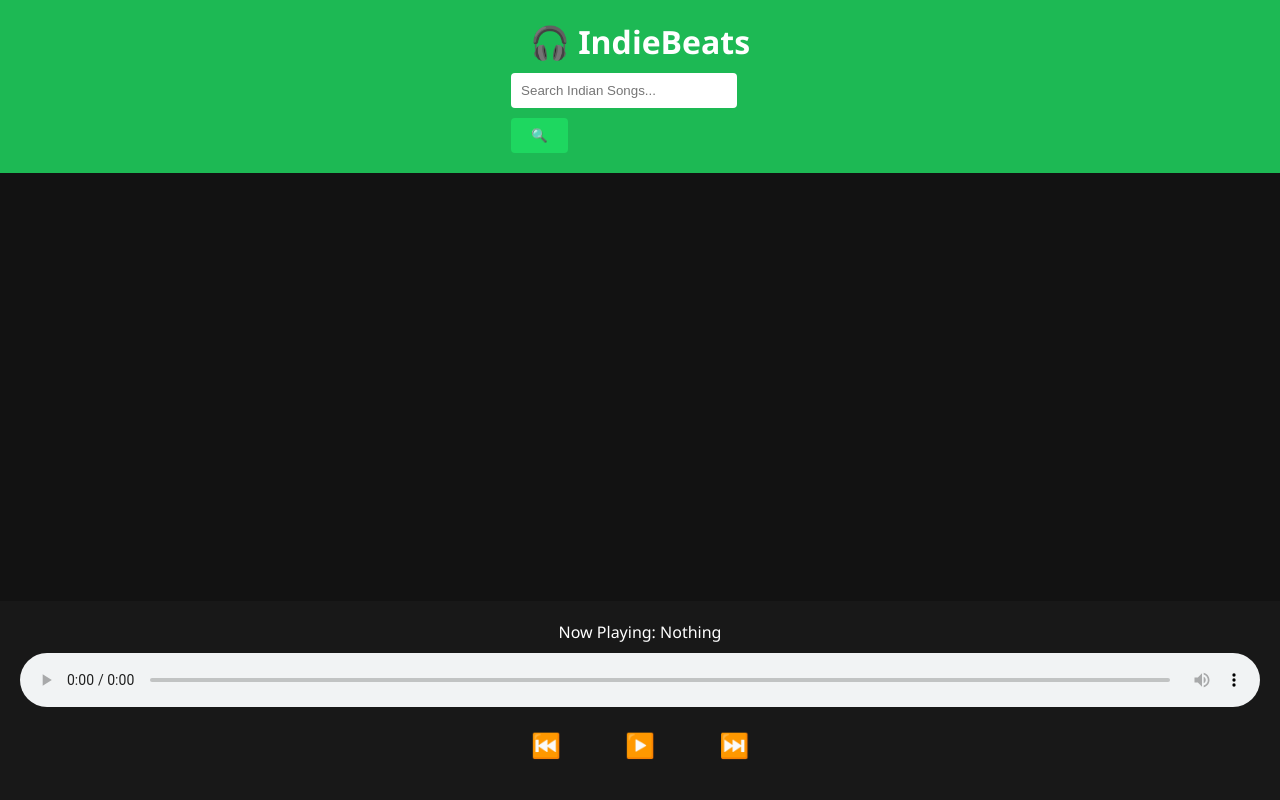
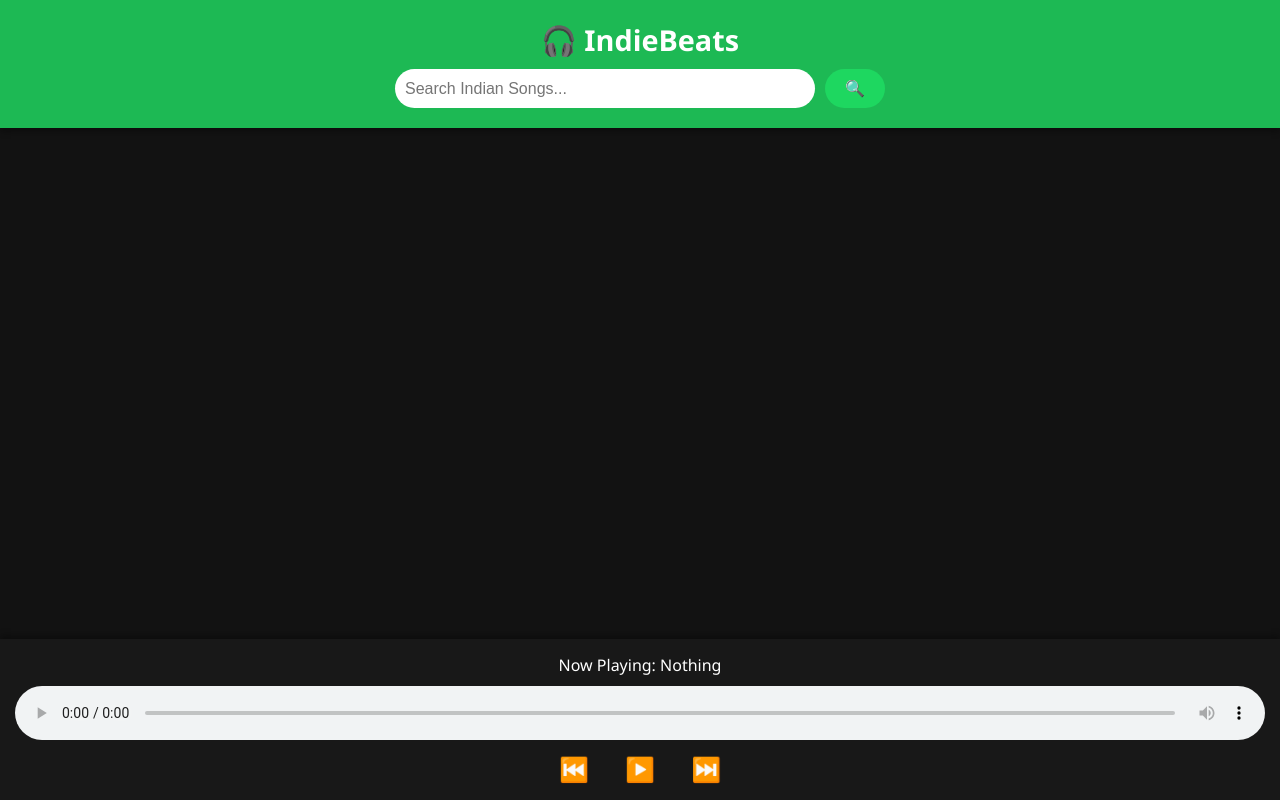
Before and after one commit to Suraj-coder-ui/indiebeats-audio, a plain HTML site: page index.html in a window 1280 px wide. Drawn offline with Linux system fonts and the light colour scheme.

Commit message:
Update style.css

```diff
--- a/style.css
+++ b/style.css
@@ -1,81 +1,114 @@
 body {
   margin: 0;
   font-family: 'Segoe UI', sans-serif;
-  background: #121212;
-  color: white;
+  background-color: #121212;
+  color: #fff;
   display: flex;
   flex-direction: column;
-  min-height: 100vh;
+  height: 100vh;
 }
 
-header {
+.app-header {
+  background-color: #1db954;
   padding: 20px;
-  background: #1db954;
-  display: flex;
-  flex-direction: column;
-  align-items: center;
+  text-align: center;
+  box-shadow: 0 4px 6px rgba(0, 0, 0, 0.3);
 }
 
-header h1 {
-  margin: 0 0 10px 0;
+.app-header h1 {
+  margin: 0;
+  font-size: 1.8rem;
 }
 
-input[type="text"] {
-  padding: 10px;
-  width: 80%;
-  max-width: 400px;
-  border: none;
-  border-radius: 4px;
+.search-bar {
+  margin-top: 10px;
+  display: flex;
+  justify-content: center;
 }
 
-button {
-  margin-top: 10px;
-  padding: 10px 20px;
-  background: #1ed760;
-  color: white;
+.search-bar input[type="text"] {
+  padding: 10px;
+  width: 60%;
+  max-width: 400px;
+  border-radius: 30px;
   border: none;
-  border-radius: 4px;
-  cursor: pointer;
+  outline: none;
+  font-size: 1rem;
 }
 
-main {
+.search-bar button {
+  padding: 10px 20px;
+  margin-left: 10px;
+  background-color: #1ed760;
+  border: none;
+  border-radius: 30px;
+  cursor: pointer;
+  font-size: 1rem;
+  color: #fff;
+}
+
+.results-container {
   flex: 1;
   padding: 20px;
   overflow-y: auto;
 }
 
-#results li {
-  background: #1e1e1e;
+.track-list {
+  list-style: none;
+  padding: 0;
+}
+
+.track-list li {
+  background-color: #282828;
   padding: 15px;
   margin-bottom: 10px;
-  border-radius: 8px;
+  border-radius: 10px;
   display: flex;
   justify-content: space-between;
   align-items: center;
+  transition: background 0.3s;
 }
 
-#results li button {
-  background: #1db954;
-  padding: 5px 15px;
-  font-size: 14px;
+.track-list li:hover {
+  background-color: #333;
 }
 
-footer {
-  background: #181818;
-  padding: 20px;
+.track-list button {
+  background-color: #1db954;
+  border: none;
+  padding: 8px 16px;
+  border-radius: 20px;
+  cursor: pointer;
+  color: white;
+  font-size: 0.9rem;
+}
+
+.player-bar {
+  background-color: #181818;
+  padding: 15px;
   text-align: center;
+  box-shadow: 0 -4px 6px rgba(0, 0, 0, 0.3);
+}
+
+#nowPlaying {
+  margin-bottom: 10px;
+  font-size: 1rem;
 }
 
 audio {
   width: 100%;
+  outline: none;
+}
+
+.controls {
   margin-top: 10px;
 }
 
 .controls button {
-  margin: 10px;
-  font-size: 1.5rem;
   background: none;
   border: none;
-  color: white;
+  color: #fff;
+  font-size: 1.5rem;
+  margin: 0 10px;
   cursor: pointer;
 }
```
